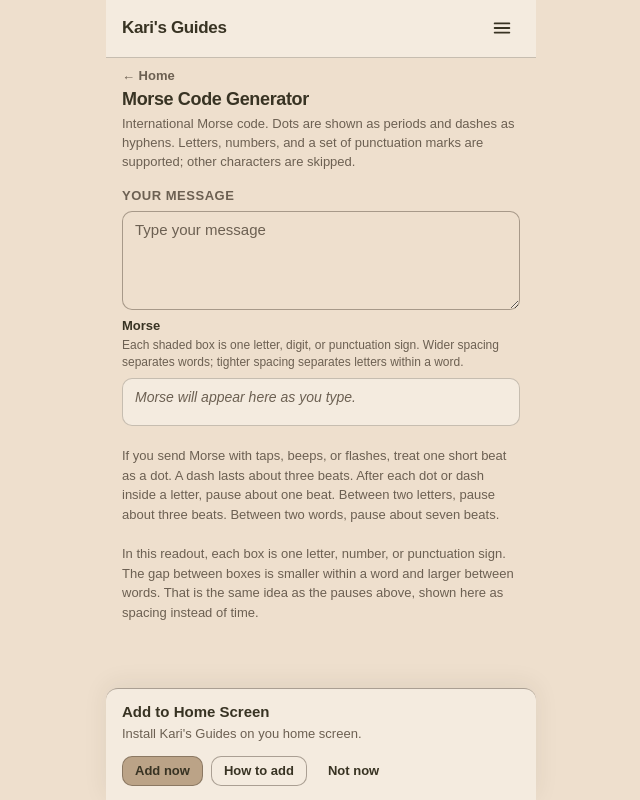
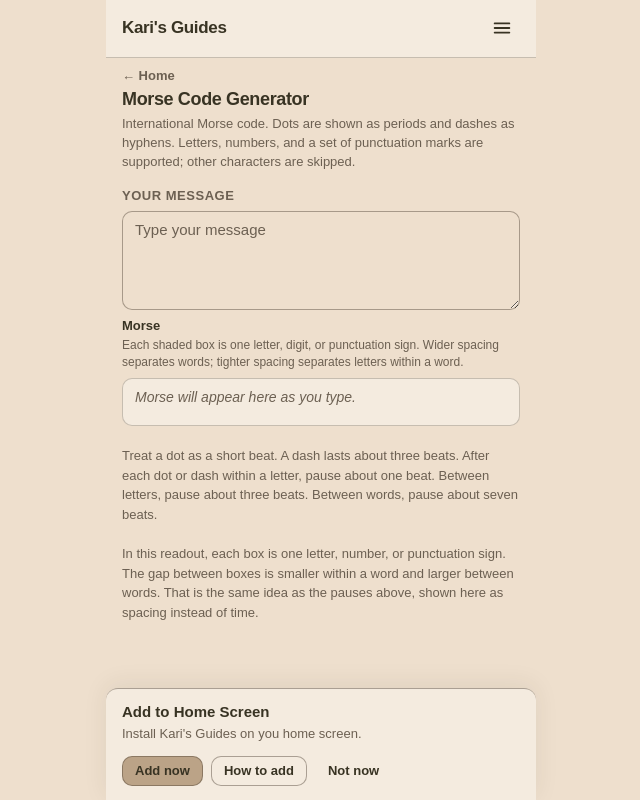
Before and after one commit to imforked/karis-guides, a Next.js app: page /morse-code in a window 1280 px wide. Shown: the whole page, without its empty margins (319-959 px from the left). Built offline with nearby package versions, Linux system fonts and the light colour scheme.

Commit message:
Improve Morse explanation copy.

```diff
--- a/src/app/morse-code/morse-code-view.tsx
+++ b/src/app/morse-code/morse-code-view.tsx
@@ -51,7 +51,7 @@ export function MorseCodeView() {
 
   const { morse, skippedChars } = useMemo(
     () => encodeLatinToMorse(message),
-    [message],
+    [message]
   );
 
   const trimmed = message.trim();
@@ -85,8 +85,8 @@ export function MorseCodeView() {
         <BackLink href="/">← Home</BackLink>
         <Title>Morse Code Generator</Title>
         <Lead>
-          International Morse code. Dots are shown as periods and dashes
-          as hyphens. Letters, numbers, and a set of punctuation marks are
+          International Morse code. Dots are shown as periods and dashes as
+          hyphens. Letters, numbers, and a set of punctuation marks are
           supported; other characters are skipped.
         </Lead>
       </PageIntro>
@@ -139,16 +139,15 @@ export function MorseCodeView() {
       </Section>
 
       <TimingNote>
-        If you send Morse with taps, beeps, or flashes, treat one short beat as
-        a dot. A dash lasts about three beats. After each dot or dash inside a
-        letter, pause about one beat. Between two letters, pause about three
-        beats. Between two words, pause about seven beats.
+        Treat a dot as a short beat. A dash lasts about three beats. After each
+        dot or dash within a letter, pause about one beat. Between letters,
+        pause about three beats. Between words, pause about seven beats.
       </TimingNote>
       <TimingNote>
         In this readout, each box is one letter, number, or punctuation sign.
-        The gap between boxes is smaller within a word and larger between
-        words. That is the same idea as the pauses above, shown here as spacing
-        instead of time.
+        The gap between boxes is smaller within a word and larger between words.
+        That is the same idea as the pauses above, shown here as spacing instead
+        of time.
       </TimingNote>
     </Main>
   );
```
